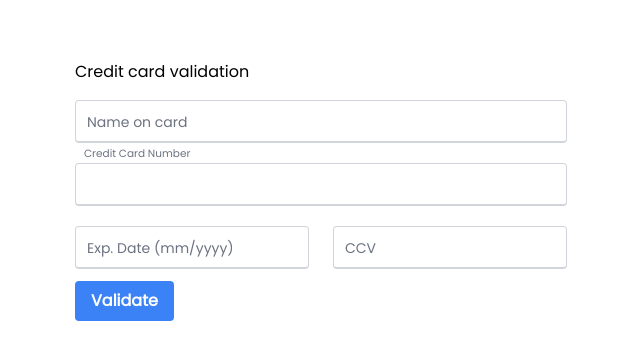
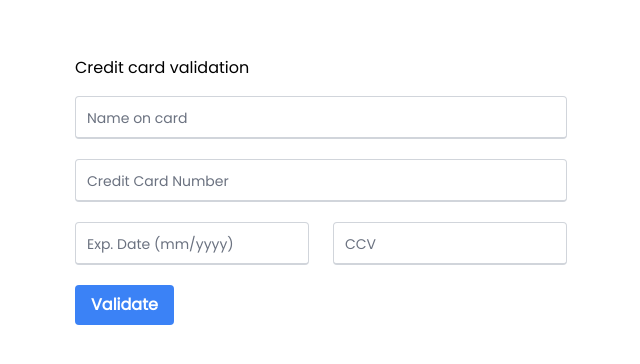
Before and after one commit to michaelmano/credit-card-validation, a Vue app: page / in a window 1280 px wide. Shown: the part 198-562 px from the top of the page, without its empty margins (319-959 px from the left). Built offline with nearby package versions, Linux system fonts and the light colour scheme.

Commit message:
Fix label position

```diff
--- a/src/components/CreditCard.vue
+++ b/src/components/CreditCard.vue
@@ -42,6 +42,12 @@
               @input="clearErrors"
               @keypress="isNumber"
             >
+             <label
+              for="credit-card-number"
+              class="label"
+            >
+              Credit Card Number
+            </label>
             <div
               v-if="type"
               class="fieldset__apend"
@@ -49,12 +55,6 @@
               {{ type.name }}
             </div>
           </div>
-          <label
-            for="credit-card-number"
-            class="label"
-          >
-            Credit Card Number
-          </label>
           <small
             v-if="formErrors.cardNumber"
             class="text-red-500"
@@ -63,7 +63,7 @@
           </small>
         </fieldset>
       </div>
-      <div class="w-full md:w-1/2 px-3">
+      <div class="w-full md:w-1/2 px-3 mb-5">
         <fieldset
           :class="['fieldset', formErrors.expiry ? 'fieldset--error' : null]"
         >
@@ -92,7 +92,7 @@
         </fieldset>
       </div>
       <div
-        class="w-full md:w-1/2 px-3 mb-3"
+        class="w-full md:w-1/2 px-3 mb-5"
       >
         <fieldset class="fieldset">
           <input
```
